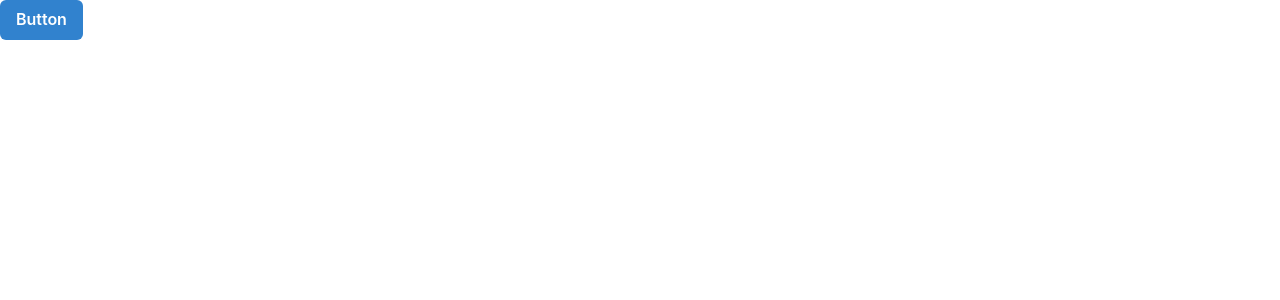
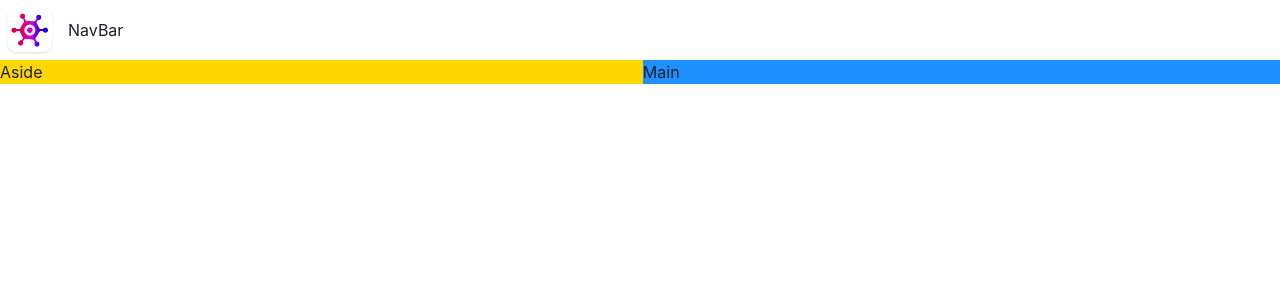
Before and after one commit to thesteemguru/mosh-devhub, a React (Vite) app: page / in a window 1280 px wide. Shown: the top 300 px of the page. Built offline with nearby package versions, Linux system fonts and the light colour scheme.

Commit message:
Building the Navigation Bar

```diff
--- a/src/App.tsx
+++ b/src/App.tsx
@@ -1,9 +1,24 @@
-import { Button } from "@chakra-ui/react";
+import { Grid, GridItem, Show } from "@chakra-ui/react";
+import NavBar from "./components/NavBar";
 
 function App() {
   return (
     <>
-      <Button colorScheme="blue">Button</Button>
+      <Grid
+        templateAreas={{ base: `"nav" "main"`, lg: `"nav nav" "aside main"` }}
+      >
+        <GridItem area="nav">
+          <NavBar />
+        </GridItem>
+        <Show above="lg">
+          <GridItem area="aside" bg="gold">
+            Aside
+          </GridItem>
+        </Show>
+        <GridItem area="main" bg="dodgerblue">
+          Main
+        </GridItem>
+      </Grid>
     </>
   );
 }
--- /dev/null
+++ b/src/components/NavBar.tsx
@@ -0,0 +1,13 @@
+import { HStack, Image, Text } from "@chakra-ui/react";
+import logo from "../assets/logo.webp";
+
+const NavBar = () => {
+  return (
+    <HStack>
+      <Image src={logo} boxSize="60px" />
+      <Text>NavBar</Text>
+    </HStack>
+  );
+};
+
+export default NavBar;
```
Also changed, not shown: src/assets/logo.webp (added).
